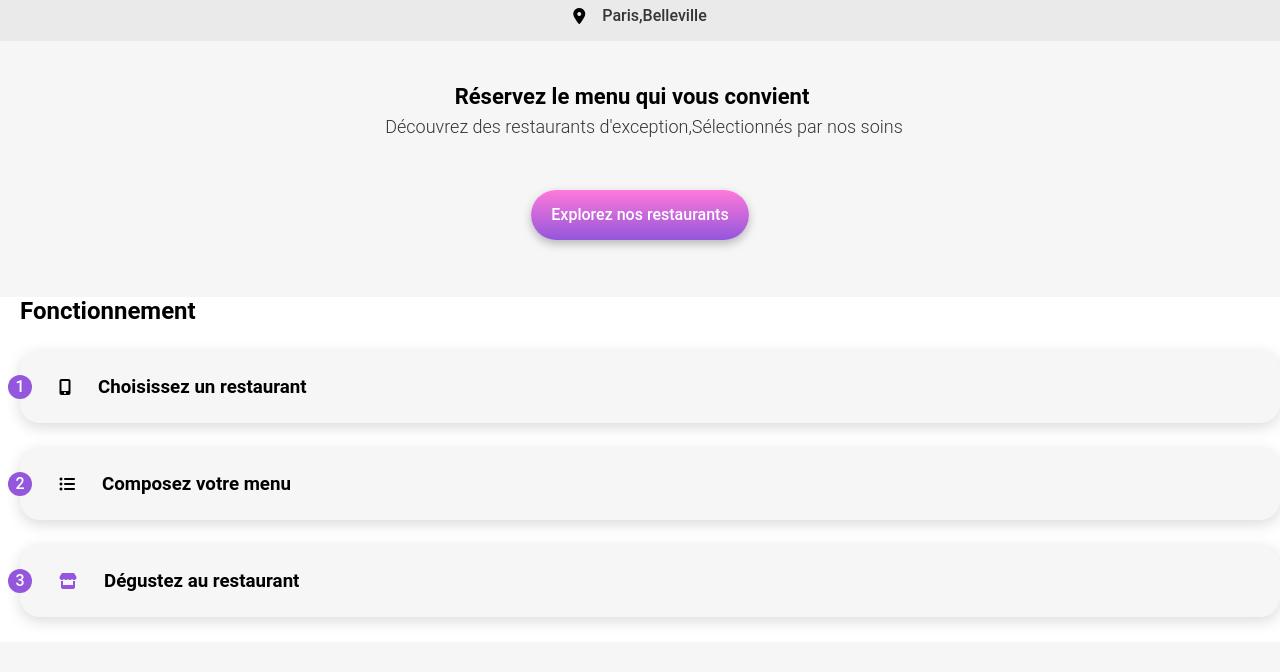
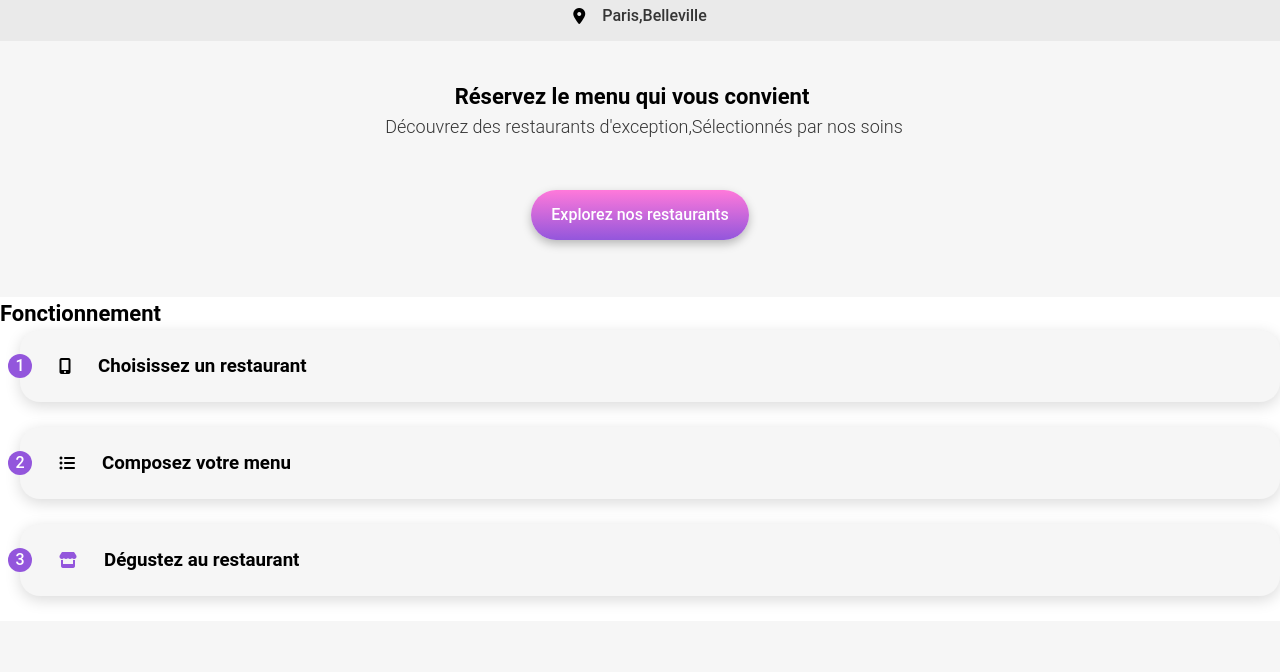
Before and after one commit to SarraJEE/OpenClassroomProject, a website: page index.html in a window 1280 px wide. Shown: the part 72-744 px from the top of the page. Drawn offline with Linux system fonts and the light colour scheme.

Commit message:
Mettre à jour le body

```diff
--- a/index.html
+++ b/index.html
@@ -33,7 +33,7 @@
 
             </section>
             <section class="fonctionnement">
-                <h1>Fonctionnement</h1>
+                <h2>Fonctionnement</h2>
                 <ul>
                     <li>
                         <span>1</span>
--- a/sass/style.scss
+++ b/sass/style.scss
@@ -105,7 +105,10 @@ $green: #99E2D0;
     justify-content: center;
     align-items: center;
 }
-
+body{
+    display: flex;
+    justify-content: center;
+}
 
 .main-container {
     width: 100%;
```
Also changed, not shown: assets/css/style.css, 1 other file.
